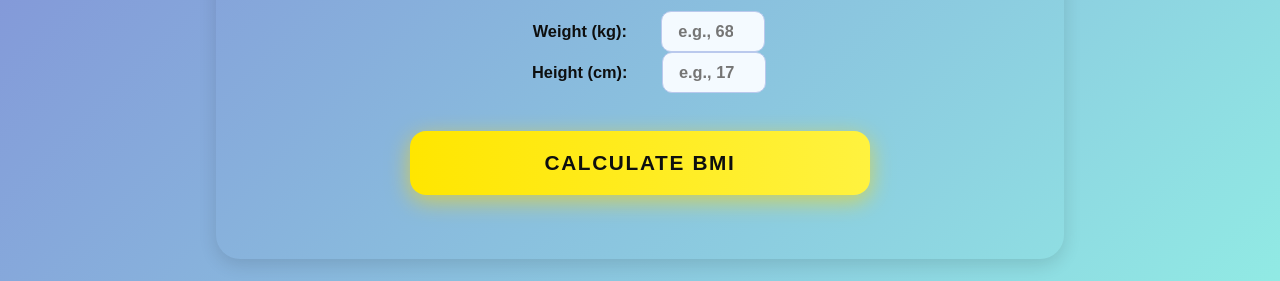
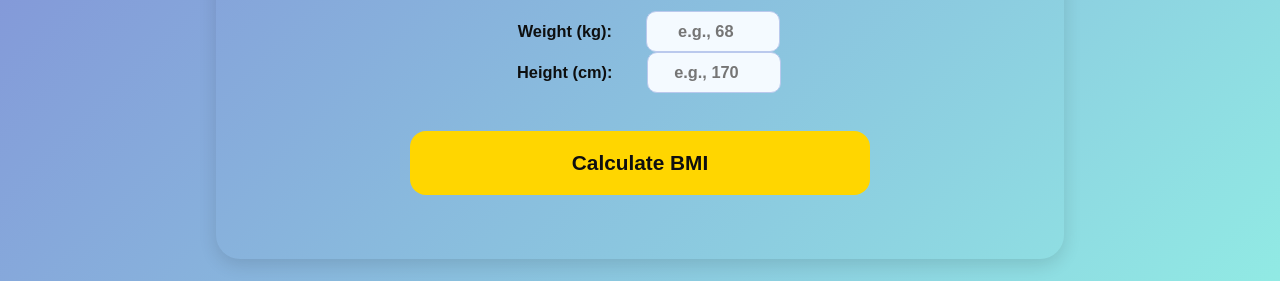
Before and after one commit to iharish17/Calculators, a plain HTML site: page bmi.html in a window 1280 px wide. Shown: the part 519-800 px from the top of the page. Drawn offline with Linux system fonts and the light colour scheme.

Commit message:
Update bmi.html

```diff
--- a/bmi.html
+++ b/bmi.html
@@ -140,7 +140,7 @@ h2 {
   border: 1px solid #bac9ed;
   border-radius: 10px;
   text-align: center;
-  width: 70px;
+  width: 100px;
   background: #f4faff;
   color: #282828;
   font-weight: 600;
@@ -150,19 +150,13 @@ h2 {
   padding: 20px 0;
   width: 100%;
   max-width: 460px;
-  background: linear-gradient(90deg, #ffe600 0%, #fff23f 100%);
+  background: #ffd600;
   border: none;
   border-radius: 16px;
   color: #0e0f0fff;
   font-weight: 800;
   font-size: 1.3rem;
   cursor: pointer;
-  box-shadow: 0 6px 22px rgba(255, 214, 0, 0.6);
-  transition: filter 0.2s, transform 0.2s;
-  user-select: none;
-  text-transform: uppercase;
-  letter-spacing: 0.08em;
-  font-family: 'Poppins', sans-serif;
 }
 .result {
   margin-top: 28px;
```
